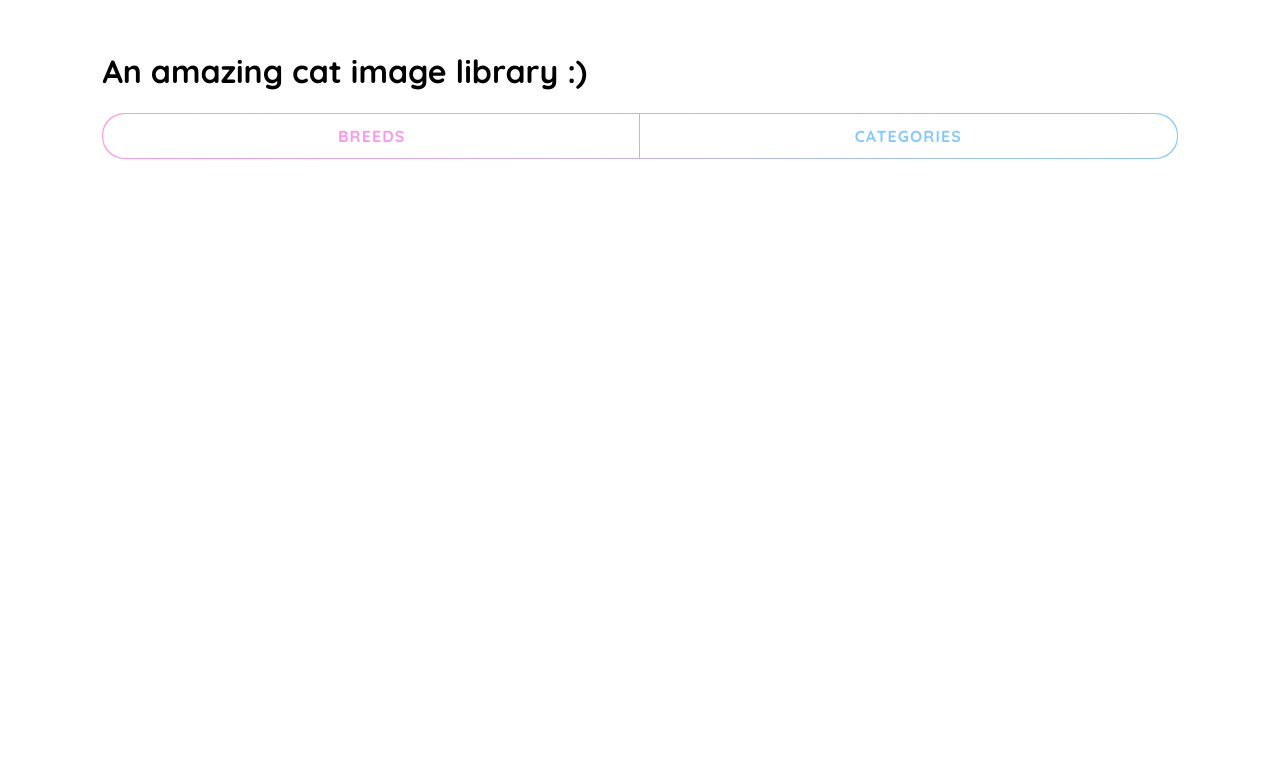
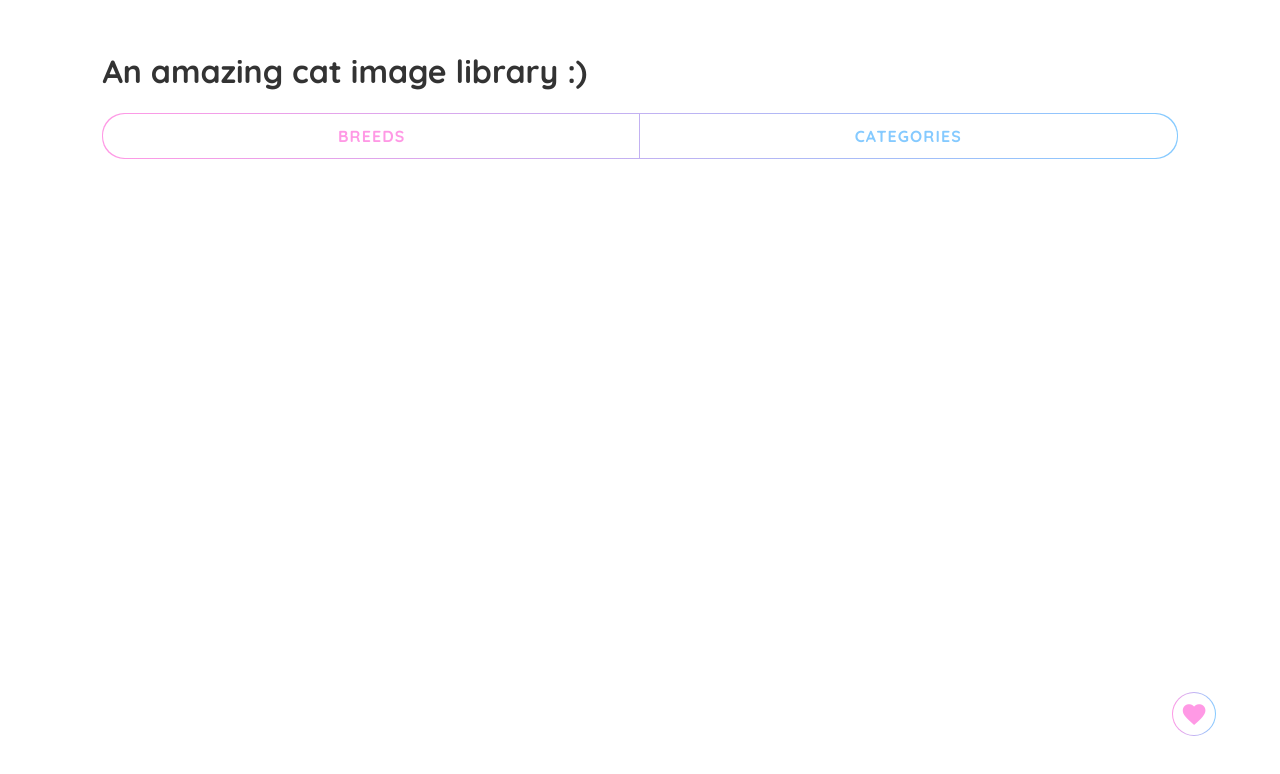
Before and after one commit to liezelbreytenbachWT/liezel_breytenbach-cat-images, a Next.js app: page / in a window 1280 px wide. Shown: the top 774 px of the page. Built offline with nearby package versions, Linux system fonts and the light colour scheme.

Commit message:
feat:(bubble button): added component and implemented for favourites nav

```diff
--- /dev/null
+++ b/components/buttons/bubbleButton.js
@@ -0,0 +1,21 @@
+import Link from "next/link";
+import PropTypes from "prop-types";
+import { StyledBubble, StyledBubbleContent, StyledBubbleLabel } from "./styles";
+
+export default function BubbleButton({ path, icon, label }) {
+	return (
+		<StyledBubble>
+			<Link href={path}>{label}</Link>
+			<StyledBubbleContent>
+				<span className="material-icons-outlined">{icon}</span>
+				<StyledBubbleLabel>{label}</StyledBubbleLabel>
+			</StyledBubbleContent>
+		</StyledBubble>
+	);
+}
+
+BubbleButton.propTypes = {
+	path: PropTypes.string,
+	icon: PropTypes.string,
+	label: PropTypes.string,
+};
--- a/components/buttons/styles.js
+++ b/components/buttons/styles.js
@@ -1,9 +1,33 @@
-import styled from "styled-components";
+import styled, { css } from "styled-components";
 import { switchProp, ifProp, ifNotProp } from "styled-tools";
 import { gradient } from "../../styles/globals";
 
 const big = "44px";
 const small = "40px";
+
+const bubble = css`
+	height: ${big};
+	border-radius: ${`calc(${big} / 2)`};
+	display: flex;
+	align-items: center;
+	span {
+		font-size: 1.7rem;
+		display: block;
+	}
+`;
+
+const gradientOverlay = css`
+	position: relative;
+	z-index: 1;
+	&:before {
+		background-color: ${({ theme }) => theme.colour.white};
+		border-radius: inherit;
+		display: block;
+		position: absolute;
+		z-index: -1;
+		content: "";
+	}
+`;
 
 export const StyledButton = styled.div`
 	a {
@@ -12,7 +36,7 @@ export const StyledButton = styled.div`
 				"$variant",
 				{
 					outlined: theme.colour[$color].main,
-					list: theme.colour.text.light,
+					list: theme.colour.text.dark,
 				},
 				theme.colour.white
 			)};
@@ -58,15 +82,55 @@ export const StyledButton = styled.div`
 `;
 
 export const StyledIconButton = styled.button`
+	${bubble}
 	width: ${big};
-	height: ${big};
-	border-radius: 100%;
-	display: flex;
 	justify-content: center;
-	align-items: center;
-	span {
-		font-size: 1.7rem;
-		display: block;
+`;
+
+export const StyledBubbleLabel = styled.div`
+	color: ${({ theme }) => theme.colour.black};
+	font-weight: bold;
+	max-width: 0;
+	opacity: 0;
+	padding-right: 0;
+	transition: all 0.3s, opacity 0.1s;
+`;
+
+export const StyledBubbleContent = styled.div`
+	${bubble}
+	${gradient}
+  ${gradientOverlay}
+	overflow: hidden;
+	justify-content: flex-start;
+	color: ${({ theme }) => theme.colour.primary.main};
+	&:before {
+		top: 1px;
+		bottom: 1px;
+		left: 1px;
+		right: 1px;
+	}
+	[class*="material-icons"] {
+		width: ${big};
+		text-align: center;
+	}
+`;
+
+export const StyledBubble = styled.div`
+	position: relative;
+	a {
+		font-size: 0;
+		z-index: 2;
+		position: absolute;
+		top: 0;
+		bottom: 0;
+		left: 0;
+		right: 0;
+		&:hover ~ ${StyledBubbleContent} ${StyledBubbleLabel} {
+			max-width: 200px;
+			opacity: 1;
+			padding-right: 14px;
+			transition: all 0.3s, opacity 0.1s 0.3s;
+		}
 	}
 `;
 
@@ -99,17 +163,12 @@ export const ButtonSplit = styled.div`
 			background-color: transparent;
 			position: relative;
 			z-index: 1;
+			${gradientOverlay}
 			&:before {
-				background-color: ${({ theme }) => theme.colour.white};
-				border-radius: inherit;
-				display: block;
-				position: absolute;
-				z-index: -1;
 				top: 0;
 				bottom: 0;
 				left: 0;
 				right: 0;
-				content: "";
 			}
 			&:hover:before {
 				top: -1px;
--- a/components/gallery/styles.js
+++ b/components/gallery/styles.js
@@ -25,12 +25,17 @@ export const StyledGalleryItem = styled.div`
 		background-size: cover;
 		background-repeat: no-repeat;
 	}
+	[class*="material-icons"] {
+		padding-top: 2px;
+	}
 	${StyledIconButton} {
 		position: absolute;
 		bottom: 5%;
 		right: 5%;
 		color: ${({ theme }) => theme.colour.white};
 		text-shadow: 0px 0px 10px rgba(0, 0, 0, 0.5);
+		transform: scale(0);
+		animation: pop 0.3s 0.3s forwards;
 		&:hover {
 			background-color: ${({ theme }) => theme.colour.whiteOp};
 			color: ${({ theme, $color }) => theme.colour[$color].main};
--- /dev/null
+++ b/components/nav/navBubble.js
@@ -0,0 +1,26 @@
+import styled from "styled-components";
+import BubbleButton from "../buttons/bubbleButton";
+
+const StyledNavBubble = styled.div`
+	position: fixed;
+	right: 5vw;
+	bottom: 5vw;
+	z-index: 10;
+	transform: scale(0);
+	animation: pop 0.3s 0.3s forwards;
+	[class*="material-icons"] {
+		padding-top: 2px;
+	}
+`;
+
+export default function NavBubble() {
+	return (
+		<StyledNavBubble>
+			<BubbleButton
+				path="/favourites"
+				icon="favorite"
+				label="Favourites"
+			/>
+		</StyledNavBubble>
+	);
+}
--- a/pages/_app.js
+++ b/pages/_app.js
@@ -2,12 +2,14 @@ import { ThemeProvider } from "styled-components";
 import "../styles/globals.css";
 import theme from "../styles/theme";
 import GlobalStyle from "../styles/globals";
+import NavBubble from "../components/nav/navBubble";
 
 function MyApp({ Component, pageProps }) {
 	return (
 		<ThemeProvider theme={theme}>
 			<GlobalStyle />
 			<Component {...pageProps} />
+			<NavBubble />
 		</ThemeProvider>
 	);
 }
--- a/pages/cat-search/[breedId].js
+++ b/pages/cat-search/[breedId].js
@@ -8,8 +8,6 @@ export default function SearchBreed({
 	breed: { id: breedId, name, description, images },
 }) {
 	const favouriteIds = favourites.map((fav) => fav.id);
-
-	console.log(favouriteIds);
 
 	const handleFavourite = (imageId) => {
 		const isFavourite =
--- a/styles/globals.js
+++ b/styles/globals.js
@@ -1,6 +1,18 @@
 import { createGlobalStyle, css } from "styled-components";
 
 const GlobalStyle = createGlobalStyle`
+  @keyframes pop {
+    0% {
+      transform: scale(0);
+    }
+    75% {
+      transform: scale(1.2);
+    }
+    100% {
+      transform: scale(1);
+    }
+  }
+
   html,
   body {
     padding: 0;
@@ -10,6 +22,7 @@ const GlobalStyle = createGlobalStyle`
   }
   body {
     padding: 30px 8vw;
+    color: ${({ theme }) => theme.colour.black};
   }
 
   a {
@@ -22,7 +35,7 @@ const GlobalStyle = createGlobalStyle`
   }
 
   p {
-    color: ${({ theme }) => theme.colour.text.light};
+    color: ${({ theme }) => theme.colour.text.main};
     line-height: 1.6;
   }
 
@@ -44,7 +57,7 @@ const GlobalStyle = createGlobalStyle`
     font-family: 'Material Icons';
     font-weight: normal;
     font-style: normal;
-    font-size: 24px;  /* Preferred icon size */
+    font-size: 24px;
     display: inline-block;
     line-height: 1;
     text-transform: none;
@@ -52,13 +65,9 @@ const GlobalStyle = createGlobalStyle`
     word-wrap: normal;
     white-space: nowrap;
     direction: ltr;
-    /* Support for all WebKit browsers. */
     -webkit-font-smoothing: antialiased;
-    /* Support for Safari and Chrome. */
     text-rendering: optimizeLegibility;
-    /* Support for Firefox. */
     -moz-osx-font-smoothing: grayscale;
-    /* Support for IE. */
     font-feature-settings: 'liga';
   }
 
--- a/styles/theme.js
+++ b/styles/theme.js
@@ -1,12 +1,13 @@
 export const theme = {
 	colour: {
 		white: "#fff",
+		black: "#333",
 		whiteOp: "rgba(255, 255, 255, 0.9)",
 		shadow: "0px 0px 10px rgba(0, 0, 0, 0.5)",
 		primary: { light: "#FFCBF2", main: "#FF99E5", dark: "#FF5CD6" },
 		secondary: { light: "#C8E7FF", main: "#85CAFF", dark: "#47AFFF" },
 		background: { light: "#f7f7f7" },
-		text: { light: "#777" },
+		text: { main: "#9299A0", dark: "#7C858D" },
 	},
 };
 
```
Also changed, not shown: pages/breeds.js (+0 -12 lines).
